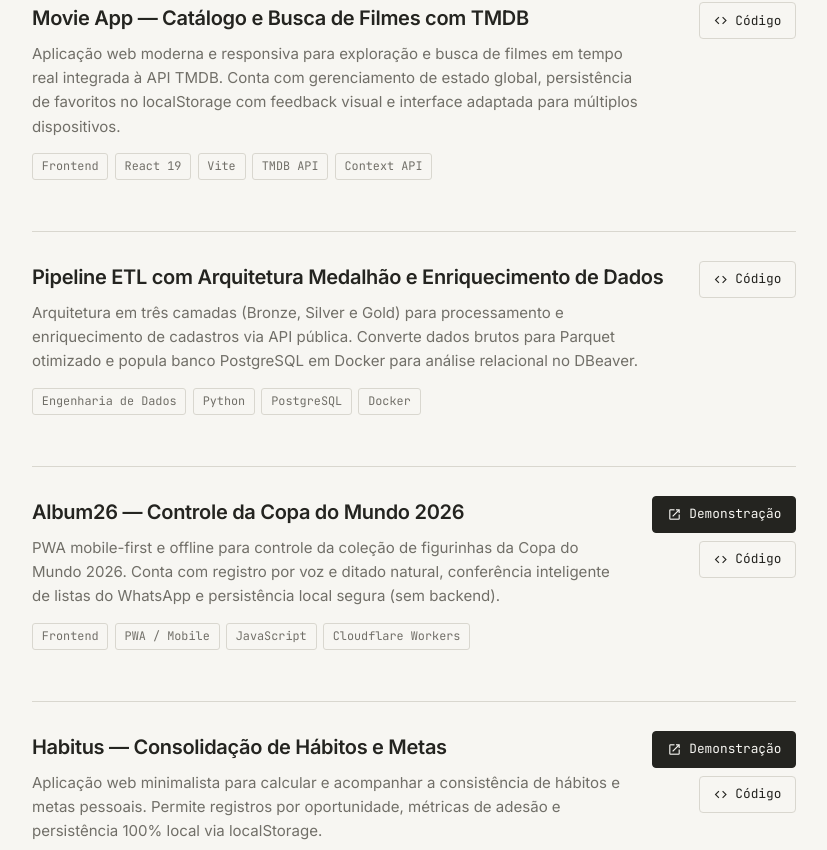
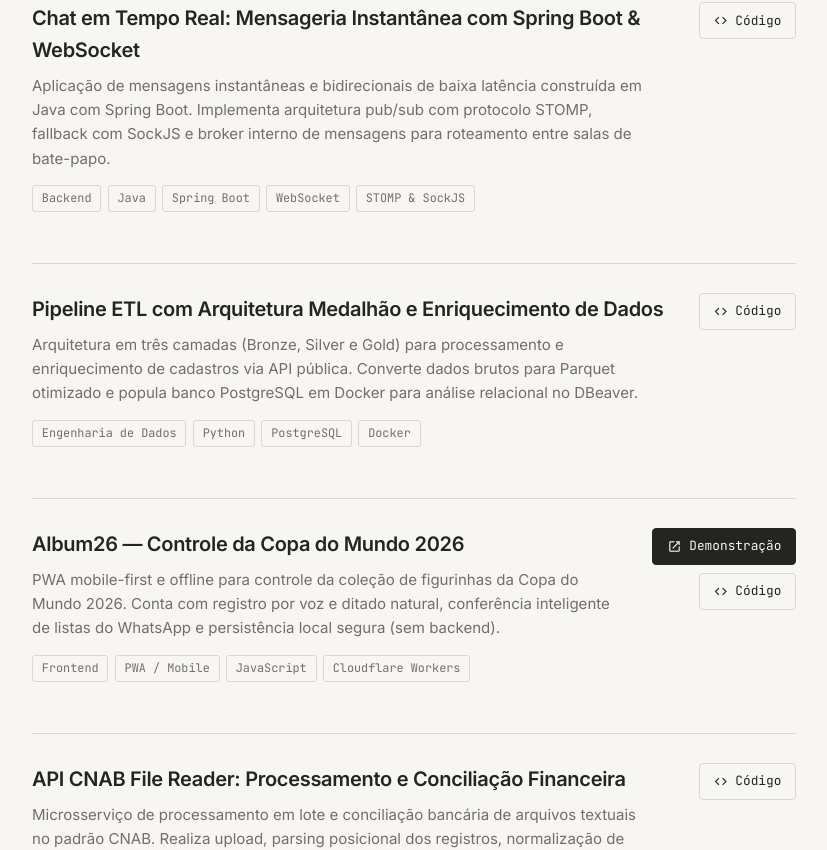
Before and after one commit to joaofr-tech/portfolio, a React (Vite) app: page / in a window 1280 px wide. Shown: the part 2144-2994 px from the top of the page, without its empty margins (358-1185 px from the left). Built offline with nearby package versions, Linux system fonts and the light colour scheme.

Commit message:
feat: replace Movie App and Habitus with chat-em-tempo-real and api-cnab-file-reader

```diff
--- a/src/data/i18n.ts
+++ b/src/data/i18n.ts
@@ -86,11 +86,11 @@ export const translations = {
           githubUrl: 'https://github.com/joaofr-tech/cloud-data-pipeline-azure',
         },
         {
-          title: 'Movie App — Catálogo e Busca de Filmes com TMDB',
-          tags: ['Frontend', 'React 19', 'Vite', 'TMDB API', 'Context API'],
+          title: 'Chat em Tempo Real: Mensageria Instantânea com Spring Boot & WebSocket',
+          tags: ['Backend', 'Java', 'Spring Boot', 'WebSocket', 'STOMP & SockJS'],
           description:
-            'Aplicação web moderna e responsiva para exploração e busca de filmes em tempo real integrada à API TMDB. Conta com gerenciamento de estado global, persistência de favoritos no localStorage com feedback visual e interface adaptada para múltiplos dispositivos.',
-          githubUrl: 'https://github.com/joaofr-tech/movie-react-app',
+            'Aplicação de mensagens instantâneas e bidirecionais de baixa latência construída em Java com Spring Boot. Implementa arquitetura pub/sub com protocolo STOMP, fallback com SockJS e broker interno de mensagens para roteamento entre salas de bate-papo.',
+          githubUrl: 'https://github.com/joaofr-tech/chat-em-tempo-real',
         },
         {
           title: 'Pipeline ETL com Arquitetura Medalhão e Enriquecimento de Dados',
@@ -108,12 +108,11 @@ export const translations = {
           liveUrl: 'https://pwa-album-copa-sdd.jf756061.workers.dev',
         },
         {
-          title: 'Habitus — Consolidação de Hábitos e Metas',
-          tags: ['Frontend', 'React', 'TypeScript', 'Cloudflare Pages'],
+          title: 'API CNAB File Reader: Processamento e Conciliação Financeira',
+          tags: ['Backend', 'Java', 'Spring Boot', 'Spring Data JPA', 'PostgreSQL'],
           description:
-            'Aplicação web minimalista para calcular e acompanhar a consistência de hábitos e metas pessoais. Permite registros por oportunidade, métricas de adesão e persistência 100% local via localStorage.',
-          githubUrl: 'https://github.com/joaofr-tech/kpi-habits',
-          liveUrl: 'https://kpi-habits.jf756061.workers.dev/',
+            'Microsserviço de processamento em lote e conciliação bancária de arquivos textuais no padrão CNAB. Realiza upload, parsing posicional dos registros, normalização de dados financeiros e persistência relacional no PostgreSQL com endpoints REST de consulta.',
+          githubUrl: 'https://github.com/joaofr-tech/api-cnab-file-reader',
         },
       ] as ProjectData[],
     },
@@ -262,11 +261,11 @@ export const translations = {
           githubUrl: 'https://github.com/joaofr-tech/cloud-data-pipeline-azure',
         },
         {
-          title: 'Movie App — Film Catalog & Search with TMDB',
-          tags: ['Frontend', 'React 19', 'Vite', 'TMDB API', 'Context API'],
+          title: 'Real-Time Chat: Instant Messaging with Spring Boot & WebSocket',
+          tags: ['Backend', 'Java', 'Spring Boot', 'WebSocket', 'STOMP & SockJS'],
           description:
-            'Modern, responsive web application for real-time movie exploration and search integrated with the TMDB API. Features global state management, bookmark persistence in localStorage with visual feedback, and interface adapted for multiple devices.',
-          githubUrl: 'https://github.com/joaofr-tech/movie-react-app',
+            'Low-latency bidirectional instant messaging application built with Java and Spring Boot. Features a pub/sub architecture using the STOMP protocol, SockJS fallback, and an in-memory message broker routing communications across chat rooms.',
+          githubUrl: 'https://github.com/joaofr-tech/chat-em-tempo-real',
         },
         {
           title: 'ETL Pipeline with Medallion Architecture & Data Enrichment',
@@ -284,12 +283,11 @@ export const translations = {
           liveUrl: 'https://pwa-album-copa-sdd.jf756061.workers.dev',
         },
         {
-          title: 'Habitus — Consistency & Habit Tracking',
-          tags: ['Frontend', 'React', 'TypeScript', 'Cloudflare Pages'],
+          title: 'CNAB File Reader API: Financial Processing & Reconciliation',
+          tags: ['Backend', 'Java', 'Spring Boot', 'Spring Data JPA', 'PostgreSQL'],
           description:
-            'Minimalist web application to calculate and track personal habit consistency and goals. Allows per-opportunity logs, adherence metrics, and 100% client-side persistence via localStorage.',
-          githubUrl: 'https://github.com/joaofr-tech/kpi-habits',
-          liveUrl: 'https://kpi-habits.jf756061.workers.dev/',
+            'Batch processing and bank reconciliation microservice for text files adhering to the CNAB standard. Implements file upload, positional record parsing, financial data normalization, and relational persistence in PostgreSQL with REST query endpoints.',
+          githubUrl: 'https://github.com/joaofr-tech/api-cnab-file-reader',
         },
       ] as ProjectData[],
     },
```
Also changed, not shown: src/pages/Projects.tsx (+8 -9 lines).
